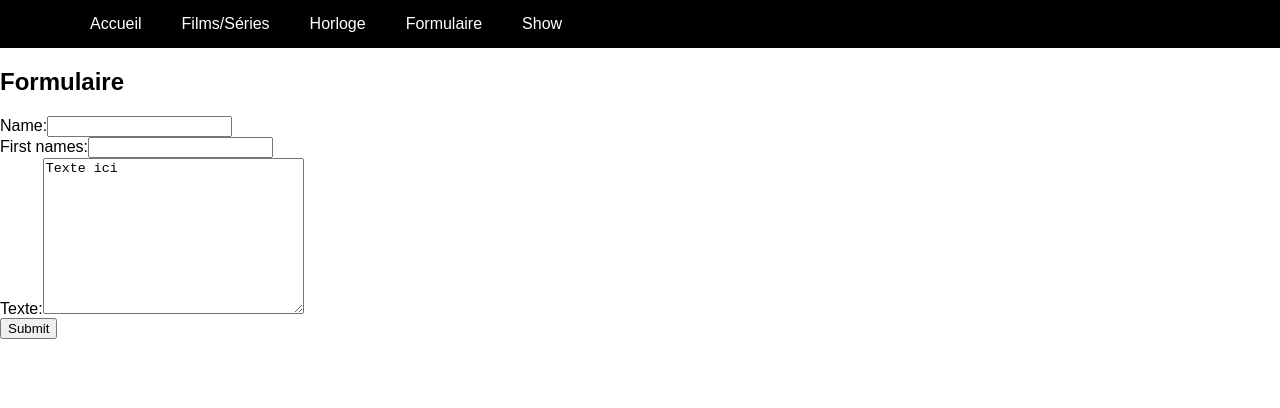
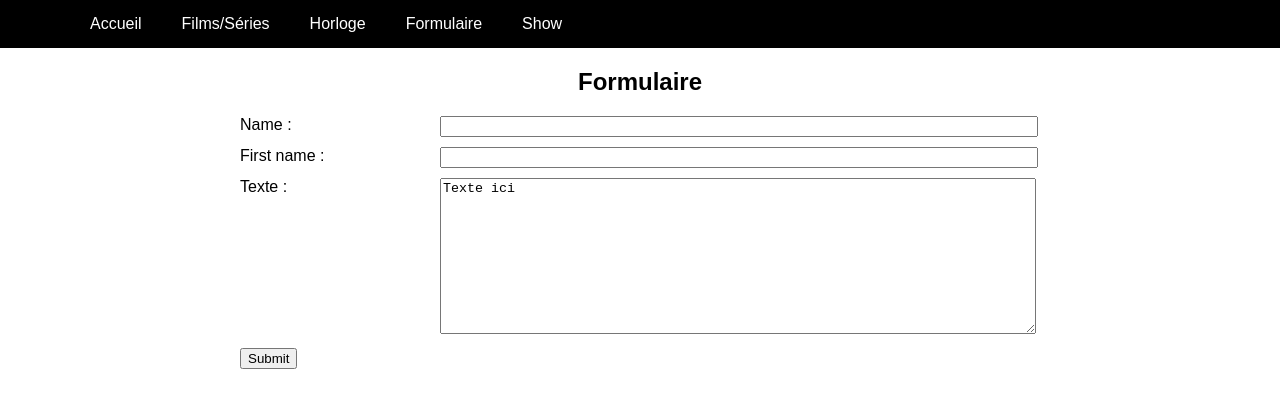
Before and after one commit to malickweb/ReactProjet, a React (Create React App) app: page /formulaire in a window 1280 px wide. Shown: the top 408 px of the page. Built offline with nearby package versions, Linux system fonts and the light colour scheme.

Commit message:
add form css

```diff
--- /dev/null
+++ b/src/component/Section/Formulaire/Formulaire.css
@@ -0,0 +1,23 @@
+.containerForm {
+    max-width: 800px;
+    margin: 0 auto;
+}
+
+.containerForm h1 {
+    text-align: center;
+}
+
+.containerForm form div {
+    margin: 10px 0;
+}
+
+.containerForm form label {
+    display: inline-block;
+    min-width: 200px;
+    vertical-align: top;
+}
+
+.containerForm form input,
+.containerForm form textarea {
+    width: calc(100% - 210px);
+}
--- a/src/component/Section/Formulaire/Formulaire.js
+++ b/src/component/Section/Formulaire/Formulaire.js
@@ -3,6 +3,9 @@ import React, { useState } from 'react';
 
 //Menu
 import Menu from '../../Header/Menu';
+
+// Styles
+import './Formulaire.css';
 
 const Formulaire = () => {
     const [inputValues, setInputValues] = useState({
@@ -28,27 +31,23 @@ const Formulaire = () => {
         <div>
             <Menu />
 
-            <section>
-                <div className="container">
-                    <div className="row">
+            <section className="containerForm">
                 <h1>Formulaire</h1>
                 <form onSubmit={handleSubmit}>
-                            <div className="form-group">
-                                <label>Name:</label>
+                    <div>
+                        <label>Name :</label>
                         <input type="text" name="name" className="form-control" value={inputValues.name} onChange={handleOnChange} />
                     </div>
-                            <div className="form-group">
-                                <label>First names:</label>
+                    <div>
+                        <label>First name :</label>
                         <input type="text" name="firstName" className="form-control" value={inputValues.firstName} onChange={handleOnChange} />
                     </div>
-                            <div className="form-group">
-                                <label>Texte:</label>
-                                <textarea name="text" className="form-control" value={inputValues.text} onChange={handleOnChange} cols="30" rows="10" />
+                    <div>
+                        <label>Texte :</label>
+                        <textarea name="text" value={inputValues.text} onChange={handleOnChange} cols="30" rows="10" />
                     </div>
-                            <button className="btn btn-default">Submit</button>
+                    <button>Submit</button>
                 </form>
-                    </div>
-                </div>
             </section>
         </div>
     );
```
Lines whose indentation alone changed are shown as unchanged.
